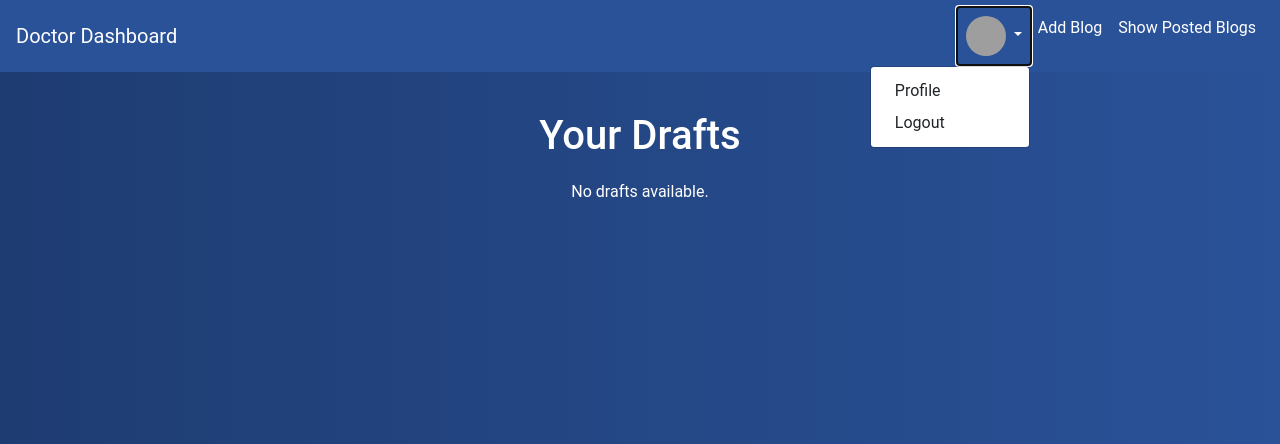
After one commit to Eswar133/hospitals, a Django app: page /drafts/ in a window 1280 px wide, after a click that opens the changed part. The commit adds this page. Shown: the top 444 px of the page. Run offline with Django 5.2, Linux system fonts and the light colour scheme; a user stored in the database is signed in; data comes from the database, SQL or seed files in the repository; some libraries are stand-ins or nearby versions; grey boxes are pictures that could not be loaded.

Commit message:
added individual pages for the doctors to see their blogs and drafts and edit button to edit

```diff
--- a/hospitals/urls.py
+++ b/hospitals/urls.py
@@ -1,7 +1,7 @@
 from django.contrib import admin
 from django.urls import path
 from users.views import SignupView, LoginView, DashboardView, LogoutView
-from users.views import BlogListView, BlogDetailView, AddBlogPostView, EditBlogPostView, LikeBlogPostView
+from users.views import BlogListView, BlogDetailView, AddBlogPostView, EditBlogPostView, LikeBlogPostView,DraftListView,PostedBlogListView
 from django.conf.urls.static import static
 from django.conf import settings
 
@@ -19,4 +19,6 @@ urlpatterns = [
     path('blogs/edit/<int:pk>/', EditBlogPostView.as_view(), name='edit_blog_post'),
     path('blogs/like/<int:pk>/', LikeBlogPostView.as_view(), name='like_blog_post'),
     path('blogs/<str:category>/', BlogListView.as_view(), name='blog_list'),
+    path('drafts/', DraftListView.as_view(), name='show_drafts'),
+    path('posted_blogs/', PostedBlogListView.as_view(), name='show_posted_blogs'),
 ] + static(settings.STATIC_URL, document_root=settings.STATIC_ROOT)
--- /dev/null
+++ b/users/templates/draft_list.html
@@ -0,0 +1,156 @@
+<!DOCTYPE html>
+<html lang="en">
+<head>
+    <meta charset="UTF-8">
+    <meta name="viewport" content="width=device-width, initial-scale=1.0">
+    <title>Your Drafts</title>
+    <!-- Bootstrap CSS -->
+    <link href="https://maxcdn.bootstrapcdn.com/bootstrap/4.5.2/css/bootstrap.min.css" rel="stylesheet">
+    <!-- Custom CSS -->
+    <style>
+        body {
+            background: linear-gradient(to right, #1e3c72, #2a5298); /* Elegant gradient */
+            color: #ffffff;
+            font-family: 'Roboto', sans-serif;
+        }
+        .navbar-custom {
+            background-color: #2a5298; /* Navbar background color */
+        }
+        .navbar-custom .navbar-brand {
+            color: #ffffff;
+        }
+        .navbar-custom .nav-link {
+            color: #ffffff;
+        }
+        .navbar-custom .nav-link:hover {
+            color: #dcdcdc;
+        }
+        .dropdown-menu {
+            right: 0;
+            left: auto;
+        }
+        .profile-pic {
+            width: 40px;
+            height: 40px;
+            border-radius: 50%;
+        }
+        .btn-custom {
+            background-color: #2a5298;
+            color: #ffffff;
+            border: none;
+        }
+        .btn-custom:hover {
+            background-color: #1e3c72;
+        }
+        .container {
+            max-width: 800px;
+        }
+        h1 {
+            margin-top: 40px;
+            margin-bottom: 20px;
+            text-align: center;
+            color: #ffffff;
+        }
+        .draft-list {
+            list-style-type: none;
+            padding: 0;
+        }
+        .draft-item {
+            background: #ffffff;
+            border-radius: 8px;
+            padding: 20px;
+            margin-bottom: 20px;
+            box-shadow: 0 4px 8px rgba(0, 0, 0, 0.1);
+            color: #333;
+        }
+        .draft-item a {
+            text-decoration: none;
+            color: #2a5298;
+            font-size: 20px;
+            font-weight: bold;
+        }
+        .draft-item a:hover {
+            text-decoration: underline;
+        }
+        .draft-item p {
+            color: #555;
+        }
+        .text-center {
+            text-align: center;
+        }
+        .btn-edit {
+            background-color: #ffc107; /* Edit button color */
+            color: #333;
+            border: none;
+        }
+        .btn-edit:hover {
+            background-color: #e0a800;
+        }
+    </style>
+</head>
+<body>
+    <!-- Navbar -->
+    <nav class="navbar navbar-expand-lg navbar-custom">
+        <a class="navbar-brand" href="{% url 'doctor_dashboard' %}">Doctor Dashboard</a>
+        <div class="collapse navbar-collapse">
+            <ul class="navbar-nav ml-auto">
+                <li class="nav-item dropdown">
+                    <a class="nav-link dropdown-toggle" href="#" id="navbarDropdown" role="button" data-toggle="dropdown" aria-haspopup="true" aria-expanded="false">
+                        {% if profile_picture_url %}
+                            <img src="{{ profile_picture_url }}" alt="Profile Picture" class="profile-pic">
+                        {% else %}
+                            <img src="default-profile-pic-url.jpg" alt="Default Profile Picture" class="profile-pic">
+                        {% endif %}
+                    </a>
+                    <div class="dropdown-menu" aria-labelledby="navbarDropdown">
+                        <a class="dropdown-item" href="#">Profile</a>
+                        <a class="dropdown-item" href="#" onclick="logout()">Logout</a>
+                    </div>
+                </li>
+                <!-- Add Blog Button -->
+                <li class="nav-item">
+                    <a class="nav-link btn btn-custom" href="{% url 'add_blog_post' %}">Add Blog</a>
+                </li>
+                <!-- Edit Blog Button -->
+                {% if user.blog_set.exists %}
+                <li class="nav-item">
+                    <a class="nav-link btn btn-custom" href="{% url 'edit_blog_post' %}">Edit Blog</a>
+                </li>
+                {% endif %}
+                <!-- Show Posted Blogs Button -->
+                <li class="nav-item">
+                    <a class="nav-link btn btn-custom" href="{% url 'show_posted_blogs' %}">Show Posted Blogs</a>
+                </li>
+            </ul>
+        </div>
+    </nav>
+
+    <div class="container">
+        <h1>Your Drafts</h1>
+        {% if drafts %}
+            <ul class="draft-list">
+                {% for draft in drafts %}
+                    <li class="draft-item">
+                        <a href="{% url 'blog_detail' draft.id %}">{{ draft.title }}</a>
+                        <p>{{ draft.short_summary }}</p>
+                        <a href="{% url 'edit_blog_post' draft.id %}" class="btn btn-edit">Edit</a>
+                    </li>
+                {% endfor %}
+            </ul>
+        {% else %}
+            <p class="text-center">No drafts available.</p>
+        {% endif %}
+    </div>
+
+    <!-- Bootstrap JS (optional) -->
+    <script src="https://code.jquery.com/jquery-3.5.1.slim.min.js"></script>
+    <script src="https://cdn.jsdelivr.net/npm/@popperjs/core@2.9.3/dist/umd/popper.min.js"></script>
+    <script src="https://stackpath.bootstrapcdn.com/bootstrap/4.5.2/js/bootstrap.min.js"></script>
+    <!-- Logout Script -->
+    <script>
+        function logout() {
+            window.location.href = '/login/';
+        }
+    </script>
+</body>
+</html>
--- a/users/views.py
+++ b/users/views.py
@@ -3,6 +3,7 @@ from django.contrib.auth import login as auth_login, logout as auth_logout
 from django.contrib.auth.mixins import LoginRequiredMixin
 from django.http import JsonResponse
 from django.views import View
+from django.views.generic import ListView
 from django.contrib.auth.hashers import make_password
 from django.core.paginator import Paginator
 from .models import User,BlogPost
@@ -167,3 +168,19 @@ class LikeBlogPostView(View):
         else:
             post.likes.add(request.user)
         return JsonResponse({'likes_count': post.likes.count()})
+
+class DraftListView(LoginRequiredMixin, ListView):
+    model = BlogPost
+    template_name = 'draft_list.html'
+    context_object_name = 'drafts'
+
+    def get_queryset(self):
+        return BlogPost.objects.filter(author=self.request.user, is_draft=True)
+
+class PostedBlogListView(LoginRequiredMixin, ListView):
+    model = BlogPost
+    template_name = 'posted_blog_list.html'
+    context_object_name = 'blogs'
+
+    def get_queryset(self):
+        return BlogPost.objects.filter(author=self.request.user, is_draft=False)
```
Also changed, not shown: hospitals/settings.py (+6 -2 lines), users/templates/add_blog_post.html (+93 -16 lines), users/templates/posted_blog_list.html (added, +133 -0 lines), users/templates/signup.html (+2 -37 lines), users/templates/users/doctor_dashboard.html (+9 -1 lines), blog_images/OIP_TRSeCaC.jpeg (added), blog_images/th_1_rR1WGod.jpeg (added), profile_pics/IMG_20181227_120018.jpg (deleted), static/media/profile_pics/WIN_20240626_13_53_49_Pro.jpg (deleted), static/media/profile_pics/_DSC0209.JPG (deleted), static/media/profile_pics/download.png (deleted), 1 other file.
